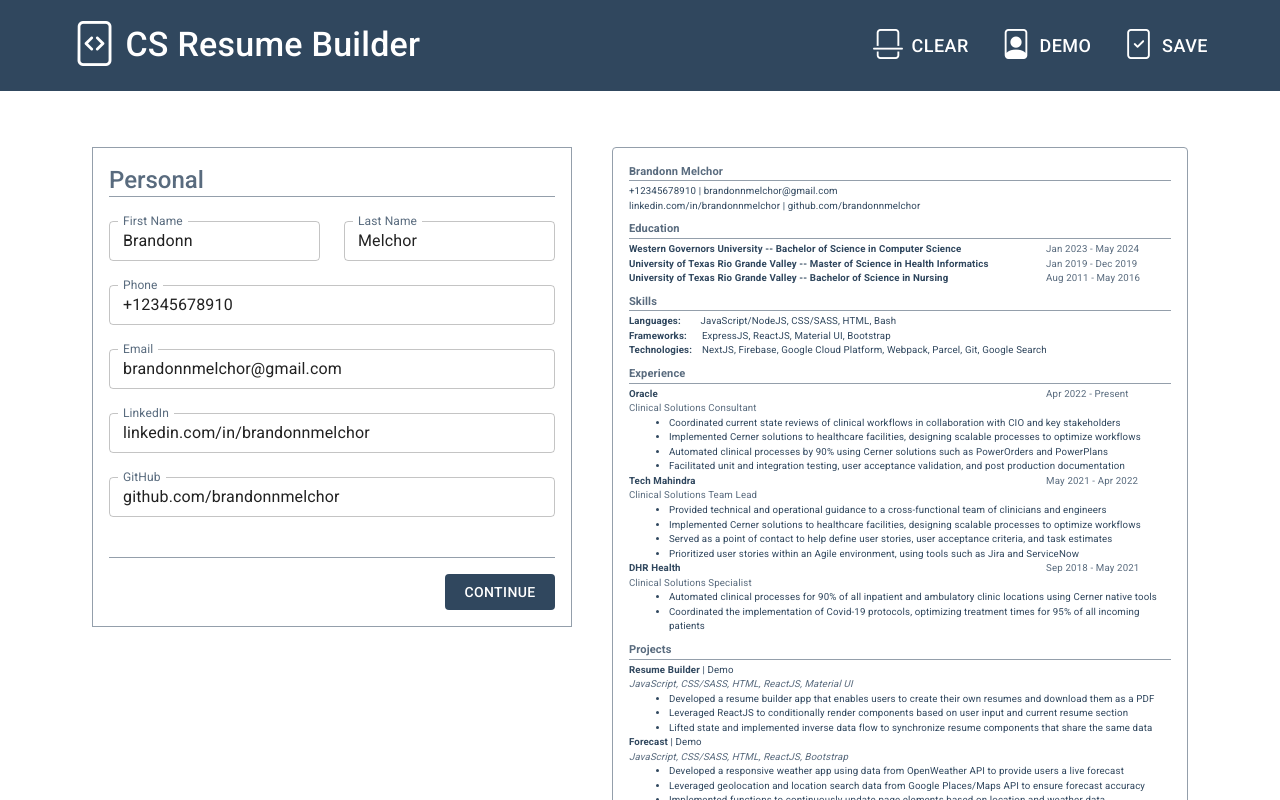
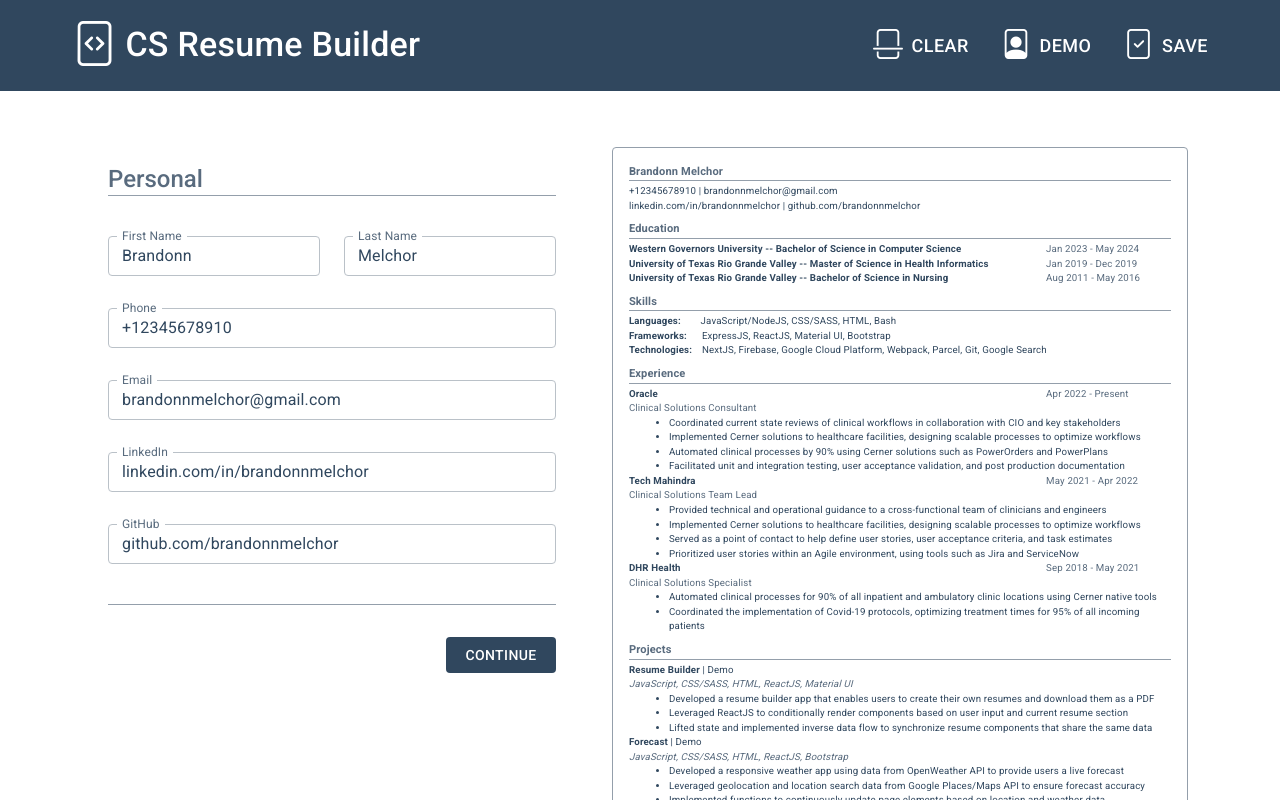
Before and after one commit to brandonnmelchor/resume-builder, a React (Create React App) app: page / in a window 1280 px wide. Shown: the top 800 px of the page. Built offline with nearby package versions, Linux system fonts and the light colour scheme.

Commit message:
update styles

```diff
--- a/src/components/Form.js
+++ b/src/components/Form.js
@@ -63,7 +63,7 @@ class EntryNav extends React.Component {
 
     return (
       <Stack mt={5}>
-        <Divider className="form-divider" sx={{ mb: 2 }} />
+        <Divider className="form-divider" sx={{ mb: 4 }} />
         <Stack direction="row">
           <Button
             variant="outlined"
@@ -95,7 +95,7 @@ class FormNav extends React.Component {
 
     return (
       <Stack mt={5}>
-        <Divider className="form-divider" sx={{ mb: 2 }} />
+        <Divider className="form-divider" sx={{ mb: 4 }} />
         <Stack direction="row">
           {sectionNumber > 1 && (
             <Button
--- a/src/components/form_components/PersonalForm.js
+++ b/src/components/form_components/PersonalForm.js
@@ -25,9 +25,9 @@ export default class PersonalForm extends React.Component {
         <Typography variant="h5" className="gray" sx={{ fontWeight: 500 }} component="h2">
           Personal
         </Typography>
-        <Divider className="form-divider" sx={{ mb: 3 }} />
+        <Divider className="form-divider" sx={{ mb: 5 }} />
         <Box component="form">
-          <Grid container direction="row" justifyContent="center" alignItems="center" spacing={3} sx={{ mb: 3 }}>
+          <Grid container direction="row" justifyContent="center" alignItems="center" spacing={3} sx={{ mb: 4 }}>
             <Grid item xs={6}>
               <GrayTextField
                 type="text"
@@ -55,7 +55,7 @@ export default class PersonalForm extends React.Component {
               />
             </Grid>
           </Grid>
-          <Box sx={{ mb: 3 }}>
+          <Box sx={{ mb: 4 }}>
             <GrayTextField
               type="tel"
               variant="outlined"
@@ -68,7 +68,7 @@ export default class PersonalForm extends React.Component {
               inputProps={{ maxLength: 25 }}
             />
           </Box>
-          <Box sx={{ mb: 3 }}>
+          <Box sx={{ mb: 4 }}>
             <GrayTextField
               type="email"
               variant="outlined"
@@ -81,7 +81,7 @@ export default class PersonalForm extends React.Component {
               inputProps={{ maxLength: 40 }}
             />
           </Box>
-          <Box sx={{ mb: 3 }}>
+          <Box sx={{ mb: 4 }}>
             <GrayTextField
               type="url"
               variant="outlined"
--- a/src/styles/form.css
+++ b/src/styles/form.css
@@ -3,7 +3,7 @@
   flex-direction: column;
   justify-content: center;
   color: var(--dark);
-  border: 1px solid var(--grayC);
+  /* border: 1px solid var(--grayC); */
 }
 
 .form-divider {
--- a/src/styles/styles.js
+++ b/src/styles/styles.js
@@ -15,11 +15,11 @@ const GrayTextField = styled(TextField)({
     color: "#596b7e",
   },
   "& input": {
-    color: "596b7e",
+    color: "#30475e",
   },
   "& .MuiOutlinedInput-root": {
     "& fieldset": {
-      borderColor: "949fab",
+      borderColor: "#bac1c8",
     },
   },
 });
```
